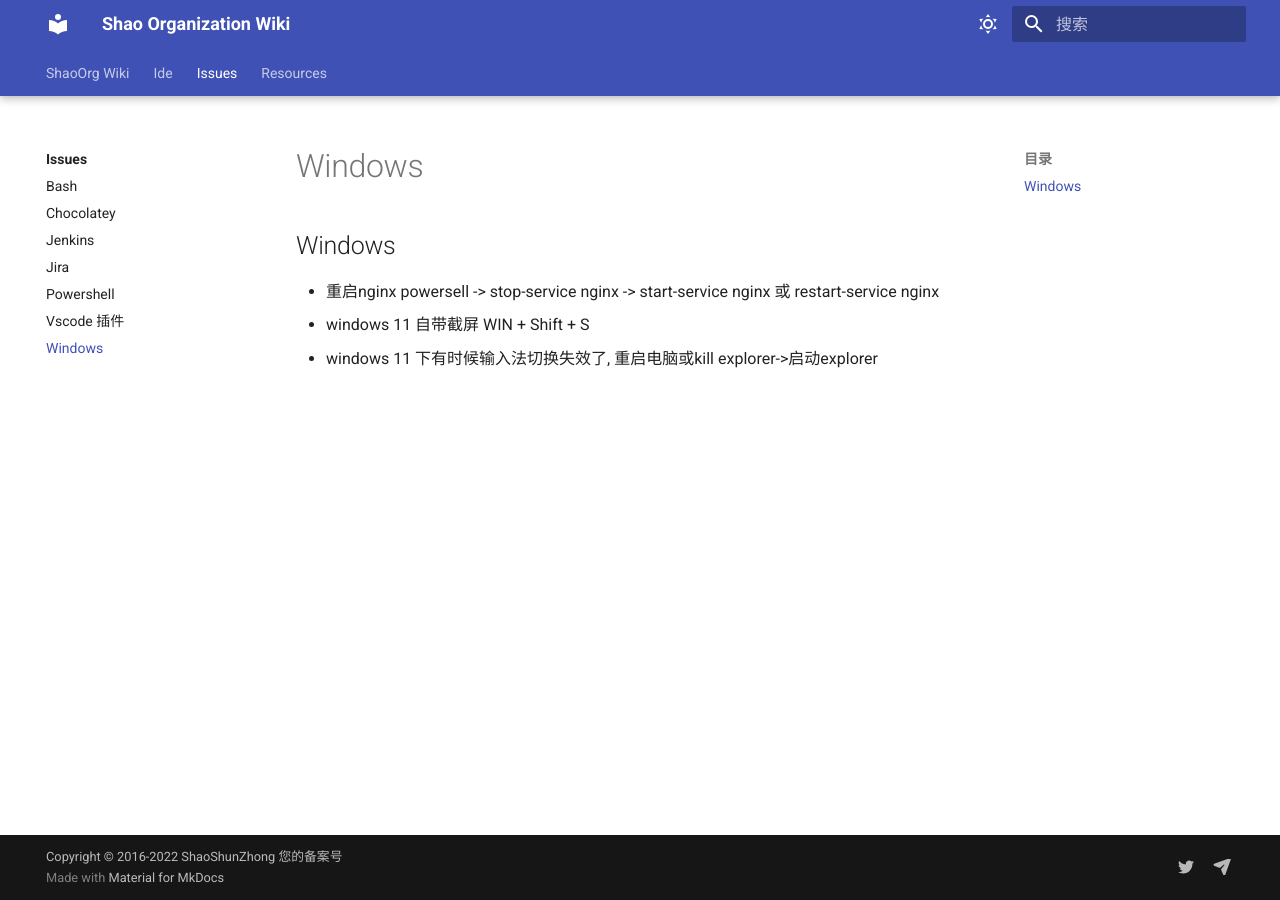
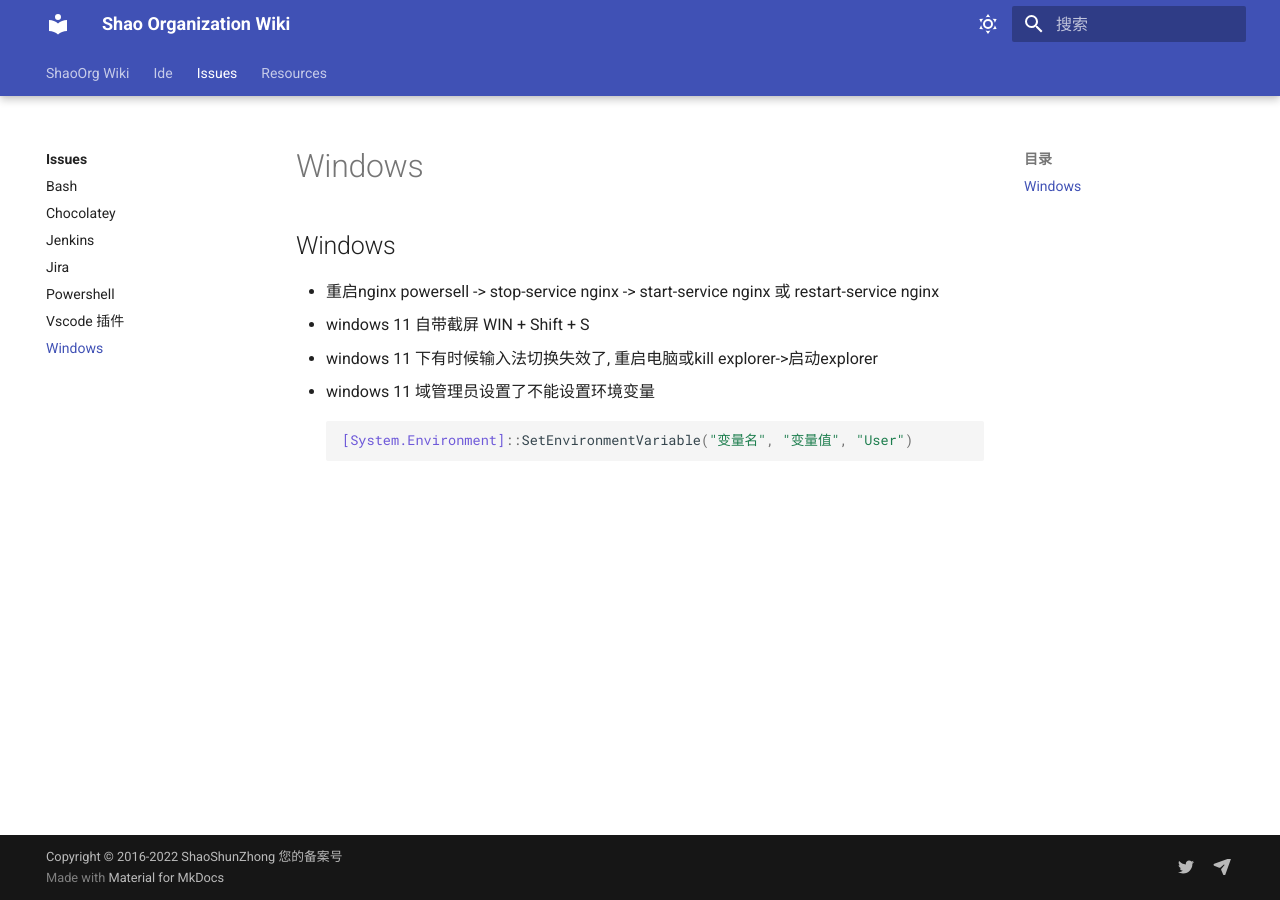
Before and after one commit to ShaoOrg/bulletin, an MkDocs documentation site: the page built from docs/issues/windows.md, in a window 1280 px wide. Built offline with MkDocs 1.6.1 and Material for MkDocs 9.7.7, drawn with Linux system fonts in a browser that asks for light colours.

Commit message:
NOCR: lock

````diff
--- a/docs/issues/windows.md
+++ b/docs/issues/windows.md
@@ -5,3 +5,7 @@
 powersell -> stop-service nginx -> start-service nginx 或 restart-service nginx
 - windows 11 自带截屏 WIN + Shift + S
 - windows 11 下有时候输入法切换失效了, 重启电脑或kill explorer->启动explorer
+- windows 11 域管理员设置了不能设置环境变量
+```powershell
+[System.Environment]::SetEnvironmentVariable("变量名", "变量值", "User")
+```
````
